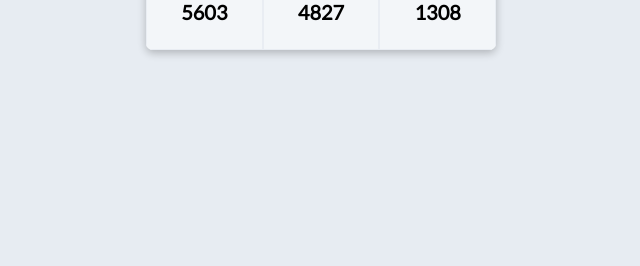
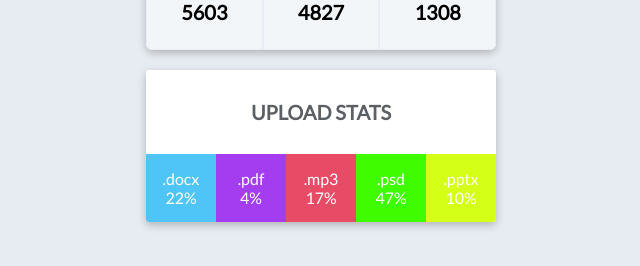
Before and after one commit to vadrille12/goit-react-hw-01-components, a React (Create React App) app: page / in a window 1280 px wide. Shown: the part 454-720 px from the top of the page, without its empty margins (319-959 px from the left). Built offline with nearby package versions, Linux system fonts and the light colour scheme.

Commit message:
done 2 task

```diff
--- a/src/components/App.jsx
+++ b/src/components/App.jsx
@@ -1,5 +1,7 @@
 import { Profile } from "components/Profile/Profile";
 import user from '../data/user';
+import Statistics from 'components/Statistics/Statistics';
+import data from '../data/data';
 
 export const App = () => {
   return (
@@ -11,6 +13,7 @@ export const App = () => {
         avatar={user.avatar}
         stats={user.stats}
       />
+      <Statistics title="Upload stats" stats={data} />
     </div>
   );
 };
--- /dev/null
+++ b/src/components/Statistics/Statistics.jsx
@@ -0,0 +1,20 @@
+import { Container, Title, StatList, StatItem, Label, Percentage } from './Statistics.styled';
+
+const Statistics = ({ title, stats }) => {
+  return (
+    <Container>
+      {title && <Title>{title}</Title>}
+
+      <StatList>
+        {stats.map(({ id, label, percentage }) => (
+          <StatItem key={id}>
+            <Label>{label}</Label>
+            <Percentage>{percentage}%</Percentage>
+          </StatItem>
+        ))}
+      </StatList>
+    </Container>
+  );
+};
+
+export default Statistics;
--- /dev/null
+++ b/src/components/Statistics/Statistics.styled.jsx
@@ -0,0 +1,55 @@
+import styled from '@emotion/styled';
+
+export const Container = styled.section`
+  margin: 20px auto 0 auto;
+  width: 350px;
+  background-color: #fff;
+  border-radius: 3px;
+  box-shadow: rgba(0, 0, 0, 0.24) 0px 3px 8px;
+  overflow: hidden;
+`;
+
+export const Title = styled.h2`
+  padding: 30px 0;
+  color: #5c6065;
+  text-align: center;
+  font-size: 20px;
+  font-weight: 700;
+  text-transform: uppercase;
+`;
+
+export const StatList = styled.ul`
+  display: flex;
+  justify-content: space-between;
+  width: 100%;
+`;
+
+export const StatItem = styled.li`
+  display: flex;
+  align-items: center;
+  flex-direction: column;
+  color: #fff;
+  padding: 15px 0;
+  width: 100%;
+  &:nth-child(1) {
+    background-color: #4ec5f6;
+  }
+  &:nth-child(2) {
+    background-color: #a43def;
+  }
+  &:nth-child(3) {
+    background-color: #e74b66;
+  }
+  &:nth-child(4) {
+    background-color: #3ffc00;
+  }
+  &:nth-child(5) {
+    background-color: #d4ff17;
+  }
+`;
+
+export const Label = styled.span``;
+
+export const Percentage = styled.span`
+  font-size: 16px;
+`;
```
